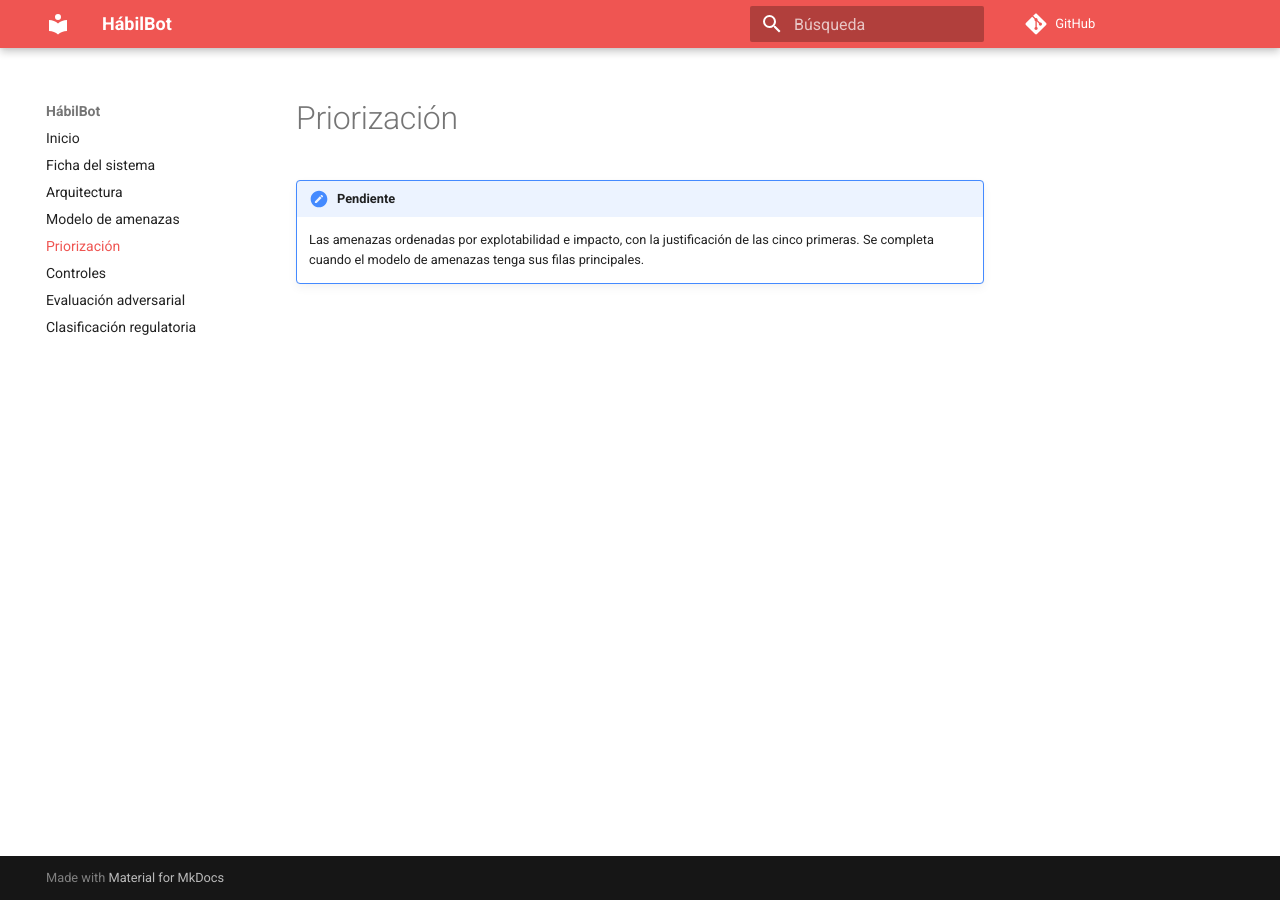
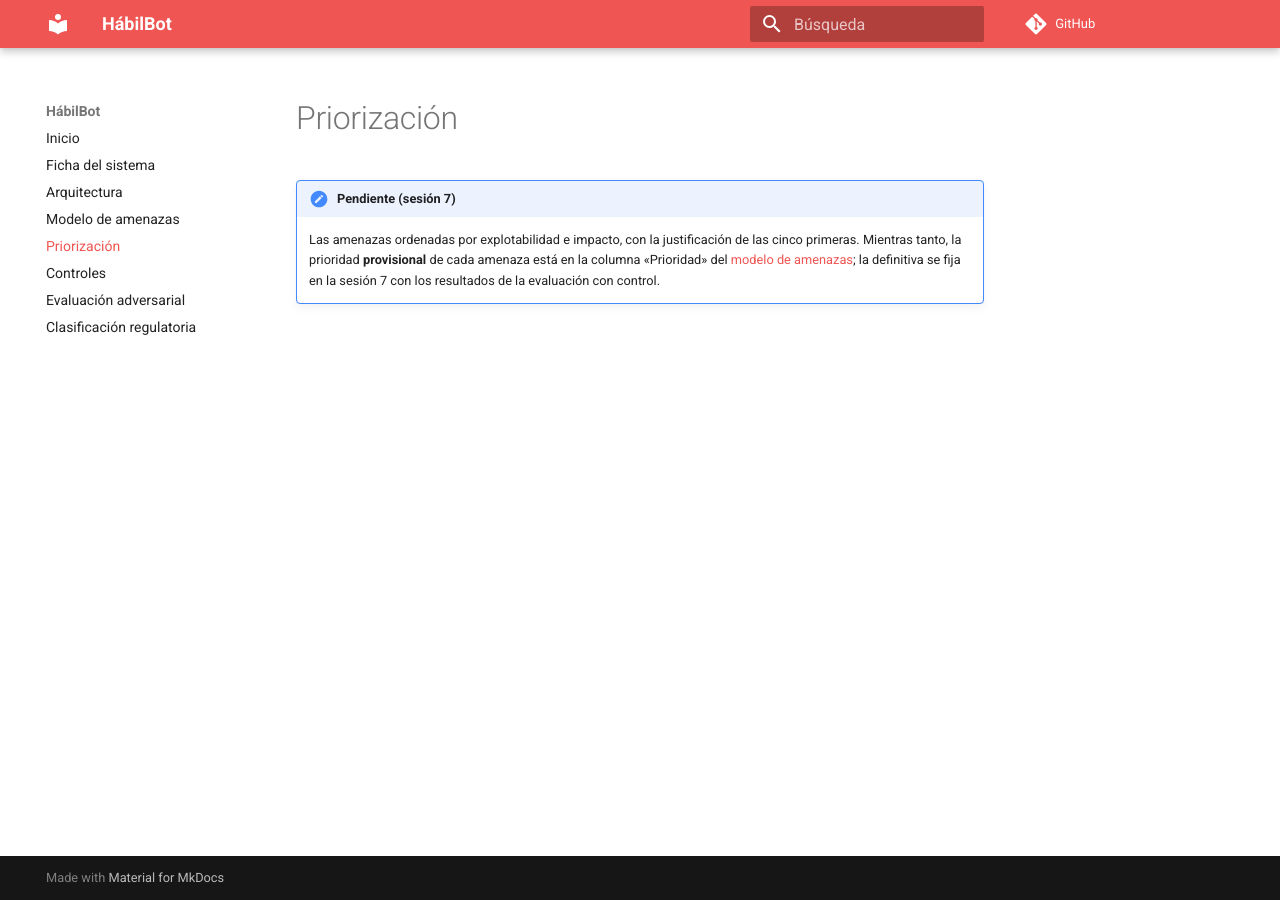
Before and after one commit to ErnestoSCL/habilbot-ciberseguridad-ia, an MkDocs documentation site: the page built from docs/priorizacion.md, in a window 1280 px wide. Built offline with MkDocs 1.6.1 and Material for MkDocs 9.7.7, drawn with Linux system fonts in a browser that asks for light colours; comment, search, counter and statistics services are not loaded.

Commit message:
docs: aclarar priorización provisional y proveedor del agente

```diff
--- a/docs/priorizacion.md
+++ b/docs/priorizacion.md
@@ -1,4 +1,4 @@
 # Priorización
 
-!!! note "Pendiente"
-    Las amenazas ordenadas por explotabilidad e impacto, con la justificación de las cinco primeras. Se completa cuando el modelo de amenazas tenga sus filas principales.
+!!! note "Pendiente (sesión 7)"
+    Las amenazas ordenadas por explotabilidad e impacto, con la justificación de las cinco primeras. Mientras tanto, la prioridad **provisional** de cada amenaza está en la columna «Prioridad» del [modelo de amenazas](modelo-de-amenazas.md); la definitiva se fija en la sesión 7 con los resultados de la evaluación con control.
```
Also changed, not shown: 1 other file.
